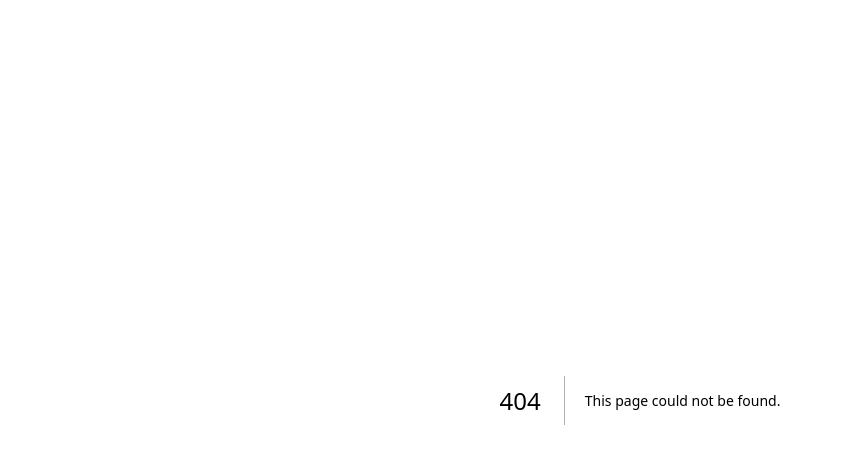
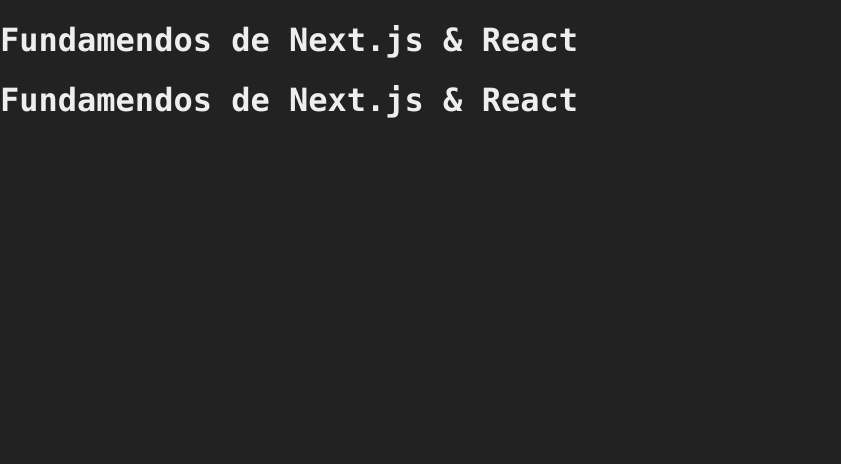
Before and after one commit to eric-moniz/projetos-react-udemy, a Next.js app in the folder aulao-nextjs/fundamentos/: page /exemplo in a window 1280 px wide. Before the commit this address had no page. Shown: the top 464 px of the page, without its empty margins (0-841 px from the left). Built offline with nearby package versions, Linux system fonts and the light colour scheme.

Commit message:
aula 92 -. Usando Componente

```diff
--- /dev/null
+++ b/aulao-nextjs/fundamentos/src/components/Cabecalho.jsx
@@ -0,0 +1,7 @@
+export default function Cabecalho(props) {
+    return (
+        <header>
+            <h1>Fundamendos de Next.js & React</h1>
+        </header>
+    );
+}
--- /dev/null
+++ b/aulao-nextjs/fundamentos/src/pages/exemplo.jsx
@@ -0,0 +1,10 @@
+import Cabecalho from '@/components/Cabecalho';
+
+export default function Exemplo() {
+    return (
+        <>
+            <Cabecalho />
+            <Cabecalho />
+        </>
+    );
+}
```
